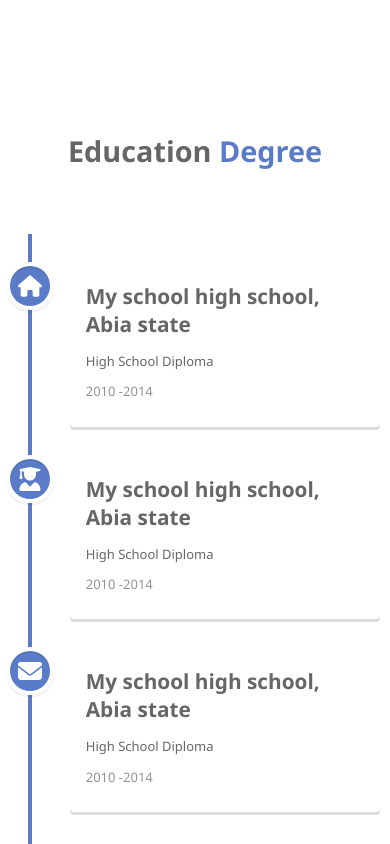
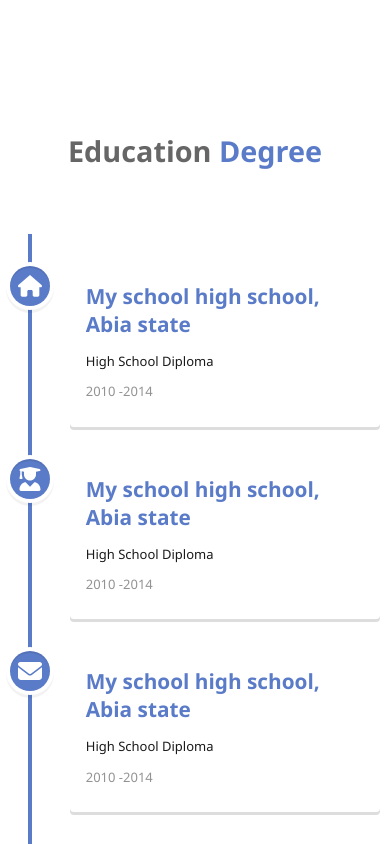
Before and after one commit to Godwinchinkwe/Gee_pro, a React (Create React App) app: page /about in a window 390 px wide. Shown: the part 2566-3410 px from the top of the page. Built offline with nearby package versions, Linux system fonts and the light colour scheme; the HTML template or start-up script is replaced by a standard one.

Commit message:
adjustment

```diff
--- a/src/App.css
+++ b/src/App.css
@@ -22,6 +22,7 @@
     --color-body: hsl(231, 39%, 10%);
     --color-dark: hsl(0, 0%, 100%);
     --color-light: hsl(0, 0%, 10%);
+    /* --color-primary:#5a7bc8;   */
 }
 
 body{
--- a/src/Components/Education/Education.css
+++ b/src/Components/Education/Education.css
@@ -1,21 +1,12 @@
-/* .educationside > :nth-child(4) {
+.degree{
+  color: var(--color-primary);
+}
+.degpee{
+  color:  hsl(0, 0%, 10%); ;
+}
+
+.edu{
+    color: var(--color-primary);
     font-size: 1.5rem;
     font-weight: bold;
-  } */
-
-
-  /* .educationside{
-    color: var(--gray);
-  } */
-
-
-/* .vertical-timeline-element--education{
-    color: var(--color-dark);
-} */
-
-
-/* .edu{
-    color: var(--black);
-    font-size: 1.5rem;
-    font-weight: bold;
-} */
+}
--- a/src/Components/Education/Education.js
+++ b/src/Components/Education/Education.js
@@ -16,22 +16,22 @@ const Education = () => {
         <VerticalTimelineElement className='vertical-timeline-element--education' date="2010 -2014"
         iconStyle={{background: "#5a7bc8", color:"white"}}
         icon={<FontAwesomeIcon icon={faHome}/>}>
-          <h3> My school high school, Abia state</h3>
-          <p>High School Diploma </p>
+          <h3 className='degree'> My school high school, Abia state</h3>
+          <p className='degpee'>High School Diploma </p>
         </VerticalTimelineElement>
 
         <VerticalTimelineElement className='vertical-timeline-element--education' date="2010 -2014"
         iconStyle={{background: "#5a7bc8", color:"white"}}
         icon={<FontAwesomeIcon icon={faUserGraduate}/>}>
-          <h3> My school high school, Abia state</h3>
-          <p>High School Diploma </p>
+          <h3 className='degree'> My school high school, Abia state</h3>
+          <p className='degpee'>High School Diploma </p>
         </VerticalTimelineElement>
 
         <VerticalTimelineElement className='vertical-timeline-element--education' date="2010 -2014"
         iconStyle={{background: "#5a7bc8", color:"white"}}
         icon={<FontAwesomeIcon icon={faEnvelope}/>}>
-          <h3> My school high school, Abia state</h3>
-          <p>High School Diploma </p>
+          <h3 className='degree'> My school high school, Abia state</h3>
+          <p className='degpee'>High School Diploma </p>
         </VerticalTimelineElement>
       </VerticalTimeline>
     </div>
--- a/src/Pages/Home/Home.css
+++ b/src/Pages/Home/Home.css
@@ -59,7 +59,7 @@ header{
     /* margin-top: -6rem; */
    }
    header{
-    height: 160vh;
+    height: 130vh;
     overflow: hidden;
 }
 }
```
